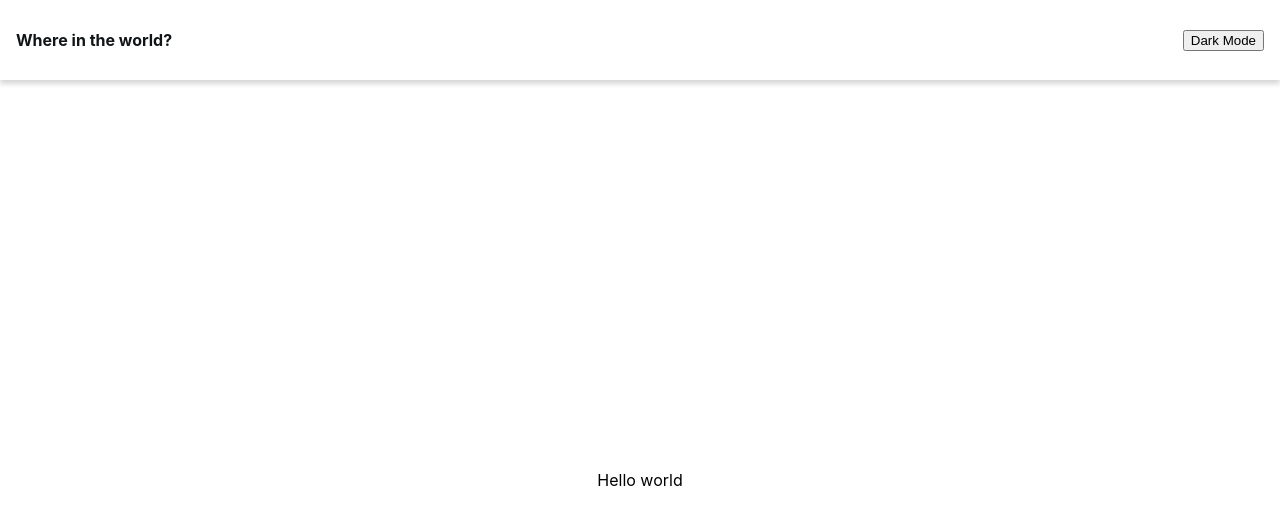
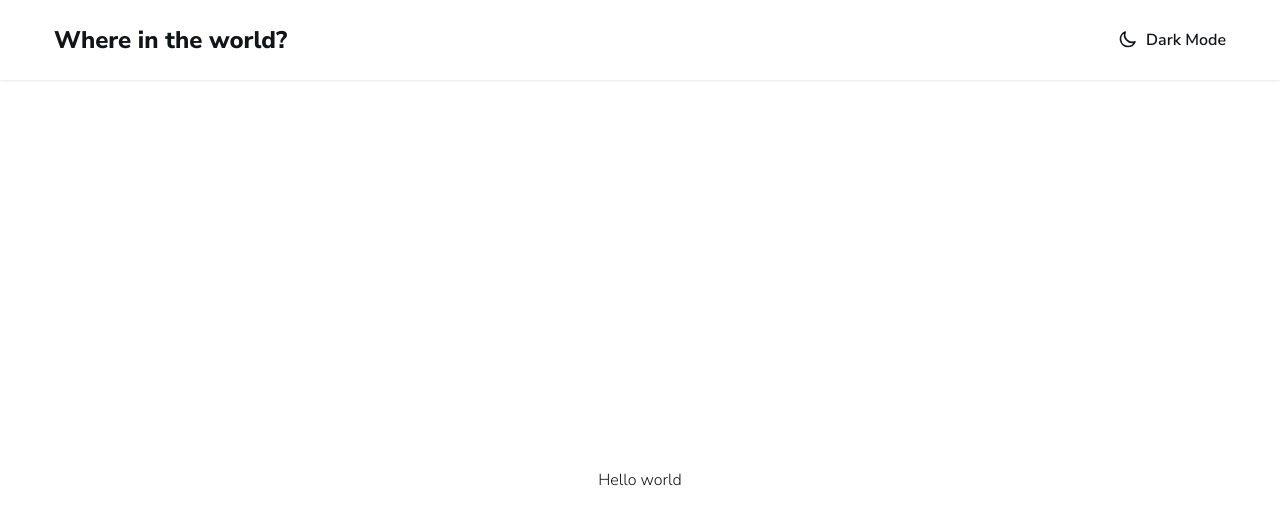
Before and after one commit to Mahdi-Abdollahi/Countries-app, a Next.js app: page / in a window 1280 px wide. Shown: the top 524 px of the page. Built offline with nearby package versions, Linux system fonts and the light colour scheme.

Commit message:
complete header section

```diff
--- a/components/Header.js
+++ b/components/Header.js
@@ -1,12 +1,13 @@
 import styles from "../styles/Header.module.css";
 
 import React from "react";
+import ThemeButton from "./ThemeButton";
 
 function Header() {
   return (
     <header className={styles.header}>
       <h1 className={styles.title}>Where in the world?</h1>
-      <button>Dark Mode</button>
+      <ThemeButton />
     </header>
   );
 }
--- /dev/null
+++ b/components/ThemeButton.js
@@ -0,0 +1,14 @@
+import styles from "../styles/ThemeButton.module.css";
+
+import React from "react";
+import { HiOutlineMoon } from "react-icons/hi";
+function ThemeButton() {
+  return (
+    <button className={styles.theme_btn}>
+      <HiOutlineMoon className={styles.btn_icon} />
+      Dark Mode
+    </button>
+  );
+}
+
+export default ThemeButton;
--- a/package.json
+++ b/package.json
@@ -11,7 +11,8 @@
   "dependencies": {
     "next": "13.0.0",
     "react": "18.2.0",
-    "react-dom": "18.2.0"
+    "react-dom": "18.2.0",
+    "react-icons": "^4.6.0"
   },
   "devDependencies": {
     "eslint": "8.26.0",
--- a/styles/Header.module.css
+++ b/styles/Header.module.css
@@ -1,7 +1,7 @@
 .header {
   background-color: hsl(0, 0%, 100%);
-  -webkit-box-shadow: 0px 4px 5px 0px #d7d7d7;
-  box-shadow: 0px 4px 5px 0px #d7d7d7;
+  -webkit-box-shadow: 0px 0px 3px 0px #d7d7d7;
+  box-shadow: 0px 0px 3px 0px #d7d7d7;
   display: flex;
   justify-content: space-between;
   align-items: center;
@@ -9,7 +9,18 @@
   width: 100%;
   height: 80px;
 }
+
 .title {
+  font-weight: 800;
   color: hsl(200, 15%, 8%);
-  font-size: 16px;
+  font-size: 14px;
 }
+
+@media (min-width: 720px) {
+  .header {
+    padding: 0 54px;
+  }
+  .title {
+    font-size: 24px;
+  }
+}
--- /dev/null
+++ b/styles/ThemeButton.module.css
@@ -0,0 +1,24 @@
+.theme_btn {
+  background-color: transparent;
+  border: none;
+  color: hsl(200, 15%, 8%);
+  font-weight: 600;
+  display: flex;
+  align-items: flex-start;
+  justify-content: center;
+  padding: 0;
+}
+.btn_icon {
+  margin-right: 8px;
+  font-size: 16px;
+}
+
+@media (min-width: 720px) {
+  .theme_btn {
+    font-size: 16px;
+  }
+  .btn_icon {
+    margin-right: 8px;
+    font-size: 20px;
+  }
+}
--- a/styles/globals.css
+++ b/styles/globals.css
@@ -1,3 +1,5 @@
+@import url("https://fonts.googleapis.com/css2?family=Nunito+Sans:wght@300;600;800&display=swap");
+
 html,
 body {
   padding: 0;
@@ -13,6 +15,8 @@ a {
 
 * {
   box-sizing: border-box;
+  font-family: "Nunito Sans", sans-serif;
+  color: hsl(200, 15%, 8%);
 }
 
 @media (prefers-color-scheme: dark) {
```
Also changed, not shown: 1 other file (tests, documents, lock files or other folders).
